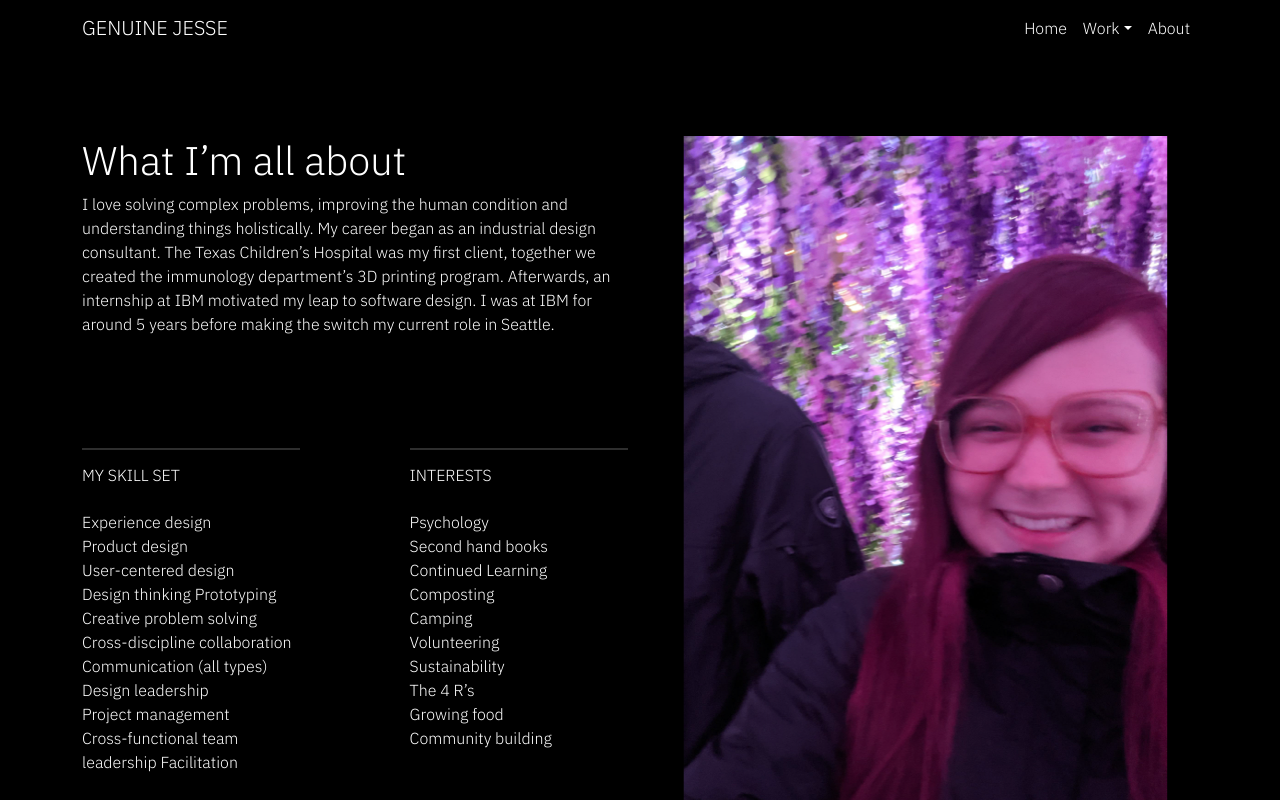
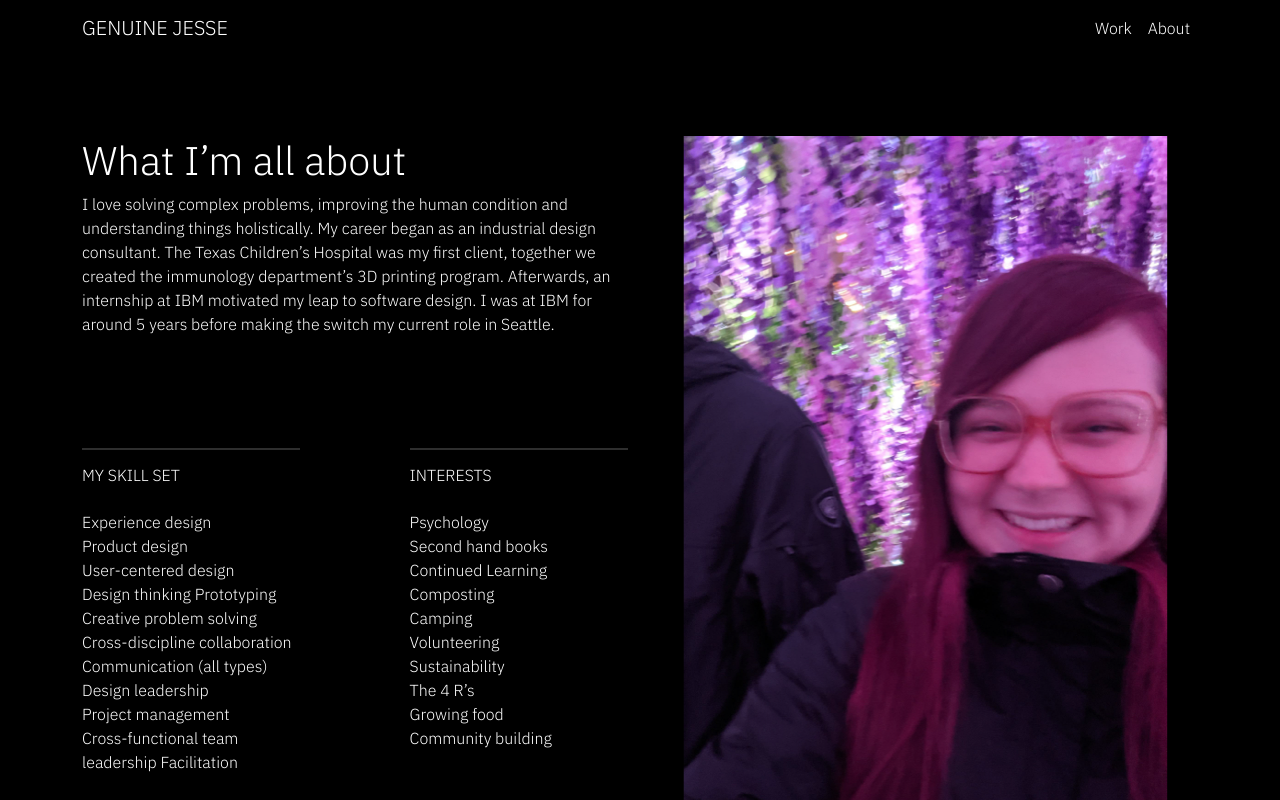
Before and after one commit to Meyer-and-Moon-Enterprises/moon-portfolio, a Next.js app: page /about in a window 1280 px wide. Shown: the top 800 px of the page. Built offline with nearby package versions, Linux system fonts and the light colour scheme.

Commit message:
reverted and modified navbar

```diff
--- a/package.json
+++ b/package.json
@@ -11,6 +11,7 @@
   "dependencies": {
     "bootstrap": "^5.2.3",
     "next": "13.2.3",
+    "nodemailer": "^6.9.1",
     "react": "18.2.0",
     "react-bootstrap": "^2.7.2",
     "react-dom": "18.2.0"
--- a/src/components/Hero.js
+++ b/src/components/Hero.js
@@ -7,7 +7,7 @@ const Hero = () => {
       <Container
         className={`hero w-100 m-0`}
         style={{
-          height: 'calc(100vh - 3.5rem)',
+          height: '100vh', //calc(100vh - 3.5rem)
           backgroundImage: 'url(/images/hero-background.jpg)',
           backgroundRepeat: 'no-repeat',
           backgroundColor: 'black',
@@ -16,7 +16,7 @@ const Hero = () => {
         fluid>
         <Container className='h-100'>
           <Row className='h-75 align-items-center justify-content-center'>
-            <div className={`col-8 text-light`}>
+            <div className={`col-md-8 text-light`}>
               <div style={{fontSize: '4.5rem'}}>Hi, I’m Jesse</div>
               <div style={{height: '6px', borderTop: '6px solid white', width: '18rem'}}></div>
               <div
--- a/src/components/Navbar.js
+++ b/src/components/Navbar.js
@@ -1,10 +1,10 @@
 import { Container, Nav, Navbar } from 'react-bootstrap';
 
-const NavBar = () => {
+export default function NavBar () {
   return (
     <Navbar
-      collapseOnSelect
-      expand='lg'
+      // collapseOnSelect
+      // expand='lg'
       className={`blackBackground`}
       style={{ height: '3.5rem' }}
       variant='dark'
@@ -15,24 +15,9 @@ const NavBar = () => {
         <Navbar.Collapse id='responsive-navbar-nav'>
           <Nav className='me-auto'></Nav>
           <Nav>
-            <Nav.Link className={`blackBackground`} href='#home'>
-              Home
+            <Nav.Link className={`blackBackground`} href='/work'>
+              Work
             </Nav.Link>
-            <li className="nav-item dropdown">
-              <a className="nav-link dropdown-toggle" style={{color: 'white'}} role="button" data-bs-toggle="dropdown" aria-expanded="false">
-                Work
-              </a>
-              <ul
-                className="dropdown-menu border border-dark"
-                style={{backgroundColor: '#2e2e2e', color: 'white'}}
-                >
-                <li className='rounded hoverEffect'><a className="dropdown-item whiteFont" href="#">Singlefile Technologies</a></li>
-                <li className='rounded hoverEffect'><a className="dropdown-item whiteFont" href="#">IBM Whitewater</a></li>
-                <li className='rounded hoverEffect'><a className="dropdown-item whiteFont" href="#">IBM Grassboots</a></li>
-                <li className='rounded hoverEffect'><a className="dropdown-item whiteFont" href="#">Design Guide</a></li>
-                <li className='rounded hoverEffect'><a className="dropdown-item whiteFont" href="#">Energy Report</a></li>
-              </ul>
-            </li>
             <Nav.Link className={`blackBackground`} href='/about'>
               About
             </Nav.Link>
@@ -43,4 +28,20 @@ const NavBar = () => {
   );
 };
 
-export default NavBar;
+// code for dropdown menu
+
+{/* <li className="nav-item dropdown">
+  <a className="nav-link dropdown-toggle" style={{backgroundColor: 'black', color: 'white'}} role="button" data-bs-toggle="dropdown" aria-expanded="false">
+    Work
+  </a>
+  <ul
+    className="dropdown-menu border border-dark"
+    style={{backgroundColor: '#2e2e2e', color: 'white'}}
+    >
+    <li className='rounded hoverEffect'><a className="dropdown-item whiteFont" href="#">Singlefile Technologies</a></li>
+    <li className='rounded hoverEffect'><a className="dropdown-item whiteFont" href="#">IBM Whitewater</a></li>
+    <li className='rounded hoverEffect'><a className="dropdown-item whiteFont" href="#">IBM Grassboots</a></li>
+    <li className='rounded hoverEffect'><a className="dropdown-item whiteFont" href="#">Design Guide</a></li>
+    <li className='rounded hoverEffect'><a className="dropdown-item whiteFont" href="#">Energy Report</a></li>
+  </ul>
+</li>  */}
--- a/src/styles/globals.css
+++ b/src/styles/globals.css
@@ -11,7 +11,6 @@
   font-family: 'IBM-Plex';
   font-style: normal;
   font-weight: 300;
-
 }
 
 html {
```
